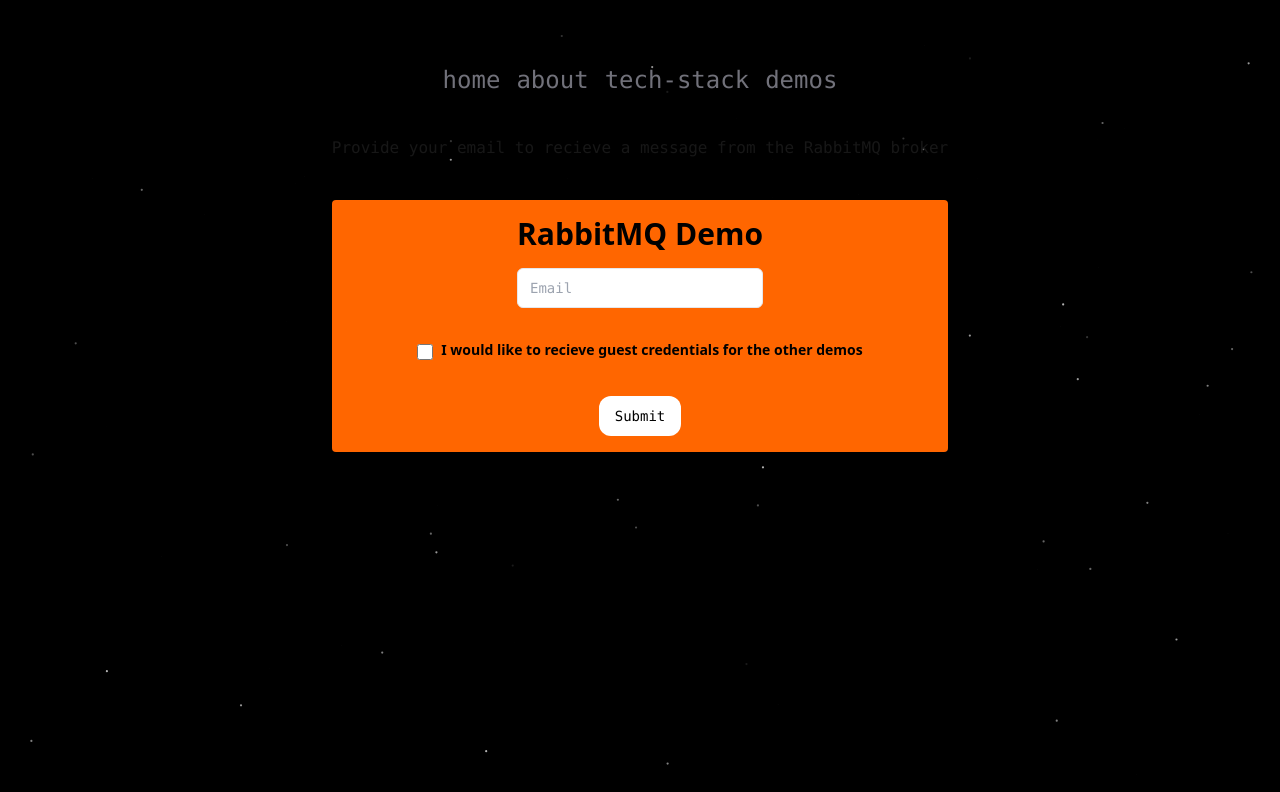
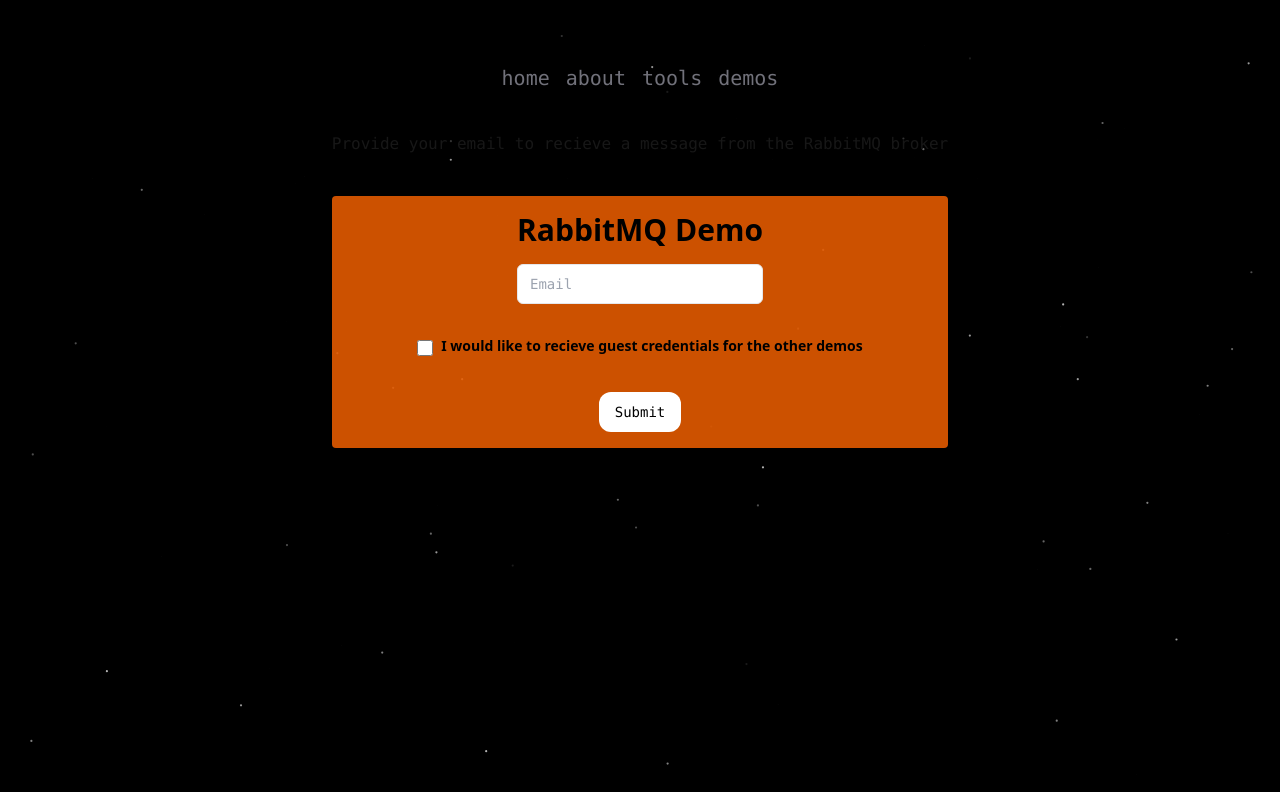
Before and after one commit to JohnathanKhoa/jkn95, a Next.js app: page /demos/rabbitmq in a window 1280 px wide. Shown: the top 792 px of the page. Built offline with nearby package versions, Linux system fonts and the light colour scheme.

Commit message:
about change

```diff
--- a/src/app/about/page.tsx
+++ b/src/app/about/page.tsx
@@ -1,14 +1,14 @@
 import React from "react";
 import About from "../markdown/about.mdx";
-import ProfileImage from "@/public/images/Prf.jpg";
+import ProfileImage from "@/public/images/ProfileImage2.png";
 import Image from "next/image";
 export default function Page() {
   return (
     <>
-      <div className="pt-24 flex flex-row items-center justify-center text-balance  antialiased opacity-100">
+      <div className="pt-24 flex flex-col items-center justify-center text-balance  antialiased opacity-100">
         <div className="">
           <Image
-            className="pyobject-scale-down rounded-xl w-96 justify-self-center"
+            className="pyobject-scale-down rounded-xl w-48 justify-self-center"
             src={ProfileImage}
             alt="Image"
           />
@@ -31,24 +31,23 @@
             <br />
             <br />
             Started programming in high school, taking extra credit classes and
-            learning Java and C++
+            learning Java, Python, and C++
             <br />
             <br />
             Majored in Computer Science at Cal Poly Pomona and graduated with a
             Bachelors of Science
             <br />
             <br />
-            Moved across the states for work, gaining more experience and
-            strengthening my tech stack
+            Moved across the states for work, gaining experience working with Spring Microservices
             <br />
             <br />
-            Now keeping steady track to pursue higher levels in career and
-            personal growth
+            Now keeping steady track to pursue higher levels in all stacks and
+            languages
             <br />
             <br />
             <br />
             <br />
-            *Fun fact I am the middle chile of 5 siblings, all brothers.*
+            *Fun fact I am the middle child of 5 siblings, all brothers.*
             <div></div>
           </div>
         </div>
--- a/src/components/navbar.tsx
+++ b/src/components/navbar.tsx
@@ -3,7 +3,7 @@
 const navigation = [
   { name: "home", href: "/" },
   { name: "about", href: "/about" },
-  { name: "tech-stack", href: "/techstack" },
+  { name: "tools", href: "/techstack" },
   { name: "demos", href: "/demos" },
 ];
 
@@ -15,7 +15,7 @@
           <Link
             key={item.href}
             href={item.href}
-            className="text-2xl duration-500 text-zinc-500 hover:text-zinc-300"
+            className="text-xl duration-500 text-zinc-500 hover:text-zinc-300"
           >
             {item.name}
           </Link>
--- a/src/components/rabbitMQ-form.tsx
+++ b/src/components/rabbitMQ-form.tsx
@@ -57,7 +57,7 @@
       <div className=" space-y-3">
         <form
           onSubmit={form.handleSubmit(onSubmit)}
-          className="bg-[#ff6600] text-white p-4 rounded flex flex-col items-center justify-center gap-y-6"
+          className="bg-[#ff6600] bg-opacity-80 text-white p-4 rounded flex flex-col items-center justify-center gap-y-6"
         >
           <FormField
             control={form.control}
```
